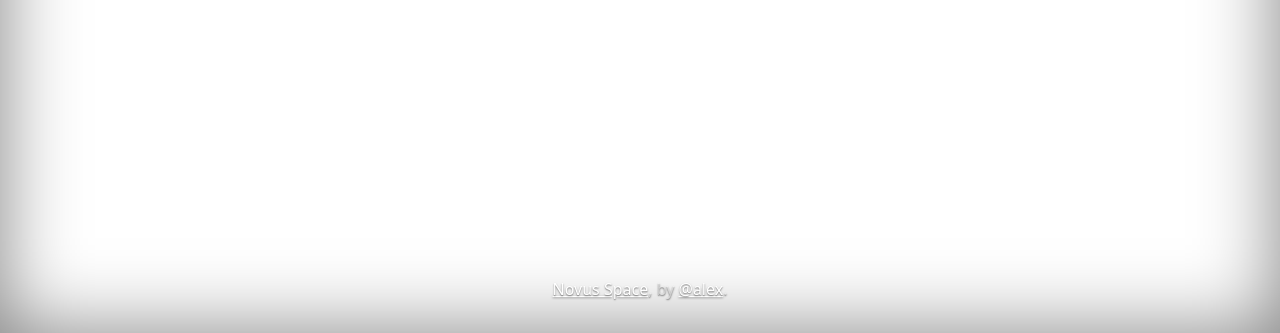
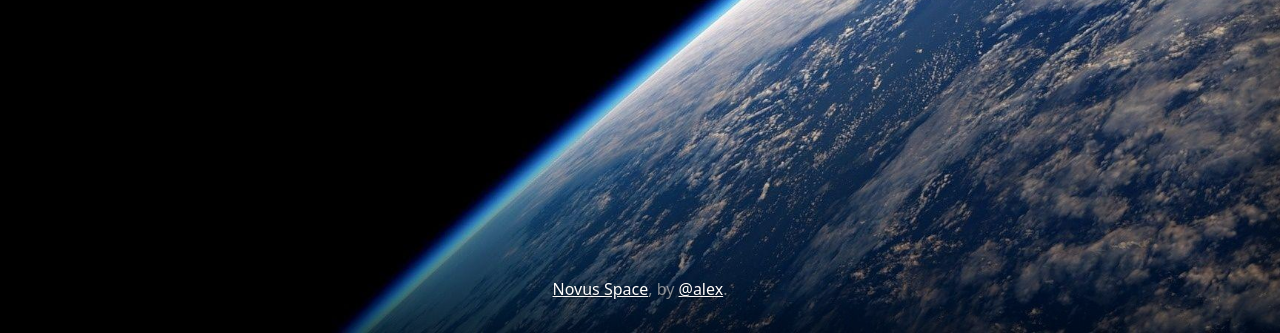
Before and after one commit to novus-alex/novus-alex, a plain HTML site: page index.html in a window 1280 px wide. Shown: the part 467-800 px from the top of the page. Drawn offline with nearby package versions, Linux system fonts and the light colour scheme.

Commit message:
Update index.html

```diff
--- a/index.html
+++ b/index.html
@@ -11,7 +11,7 @@
     <link rel="stylesheet" type="text/css" href="index.css">
   </head>
 
-  <body class="d-flex h-100 text-center text-white" style="background-image: url('../img/bg.jpg');background-size: cover;">
+  <body class="d-flex h-100 text-center text-white" style="background-image: url('bg.jpg');background-size: cover;">
   	<div class="cover-container d-flex w-100 h-100 p-3 mx-auto flex-column" >
   		<header class="mb-auto">
 		    <div>
```
